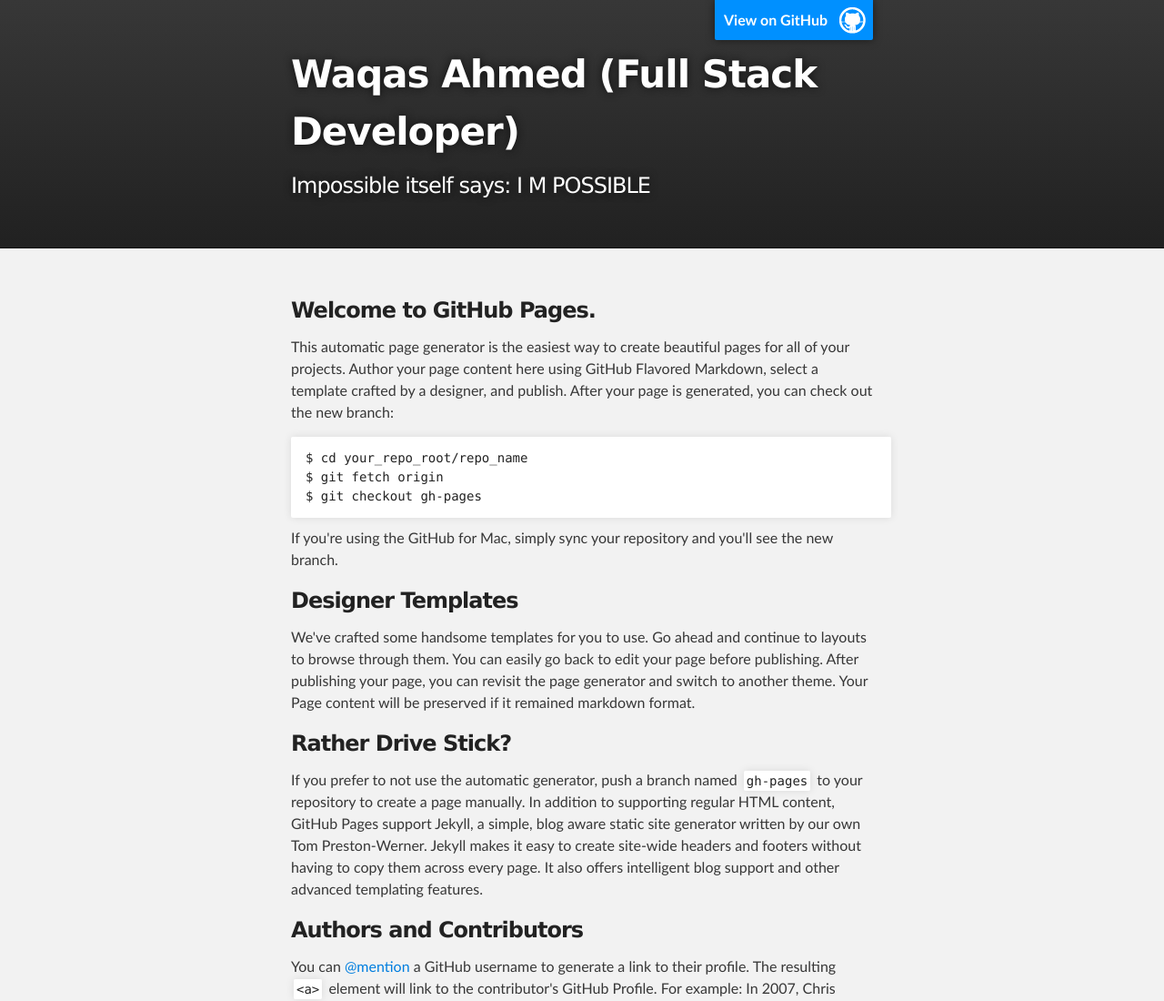
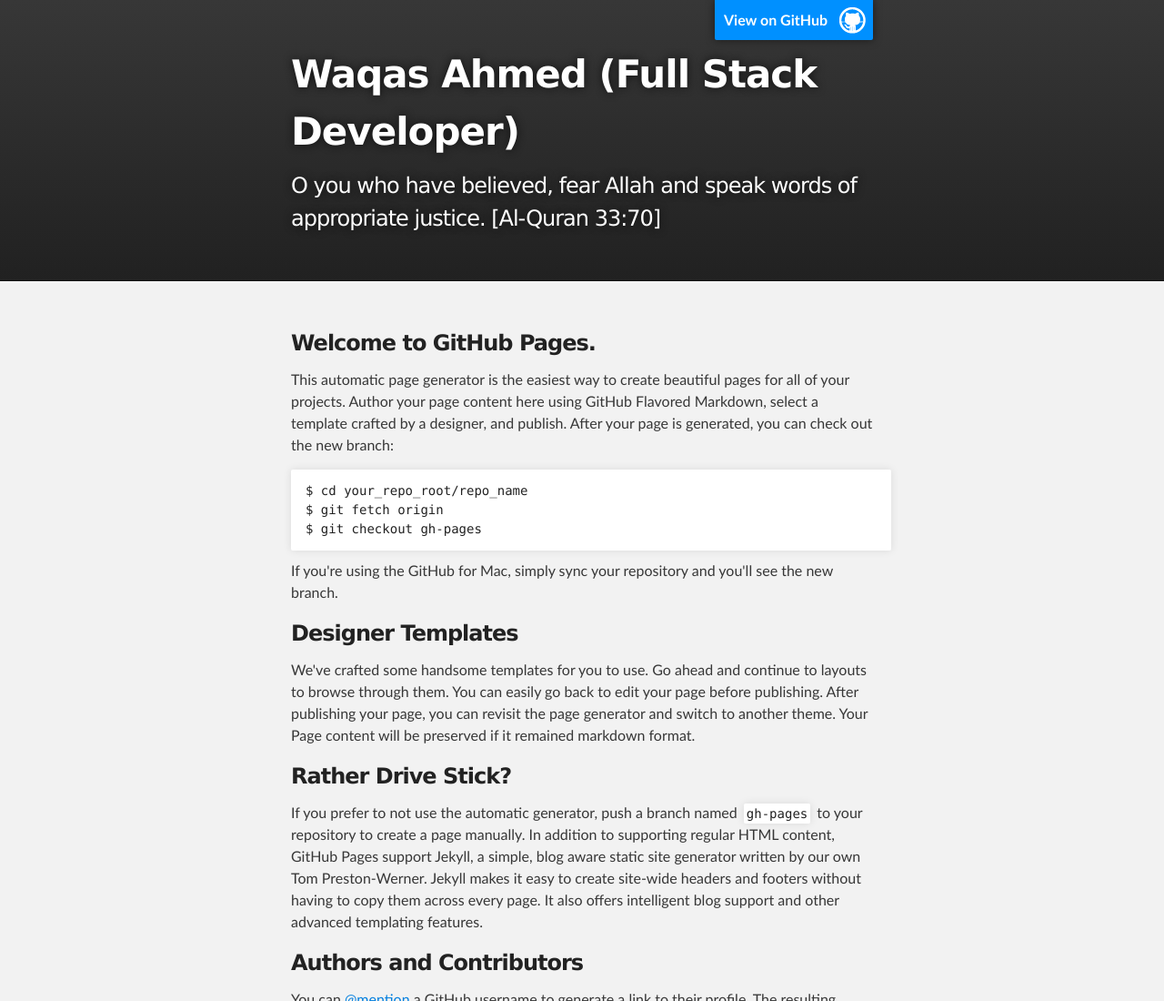
Before and after one commit to wakqasahmed/wakqasahmed.github.io, a plain HTML site: page index.html in a window 1280 px wide. Shown: the top 1100 px of the page at 91% size. Drawn offline with Linux system fonts and the light colour scheme.

Commit message:
Changed Tagline

```diff
--- a/index.html
+++ b/index.html
@@ -19,7 +19,7 @@
           <a id="forkme_banner" href="https://github.com/wakqasahmed">View on GitHub</a>
 
           <h1 id="project_title">Waqas Ahmed (Full Stack Developer)</h1>
-          <h2 id="project_tagline">Impossible itself says: I M POSSIBLE</h2>
+          <h2 id="project_tagline">O you who have believed, fear Allah and speak words of appropriate justice. [Al-Quran 33:70]</h2>
 
         </header>
     </div>
```
